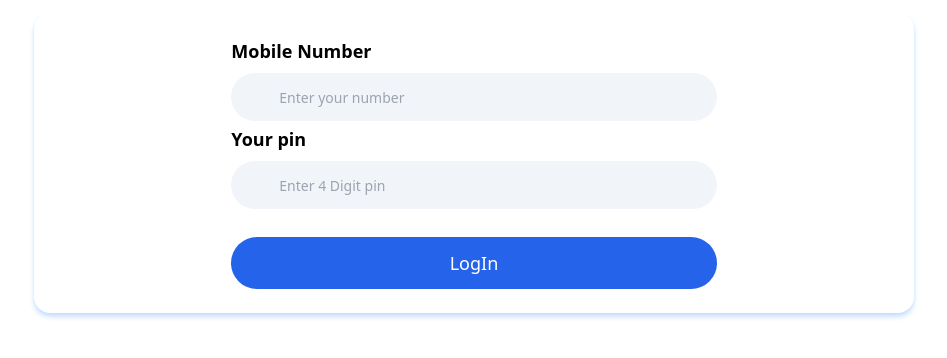
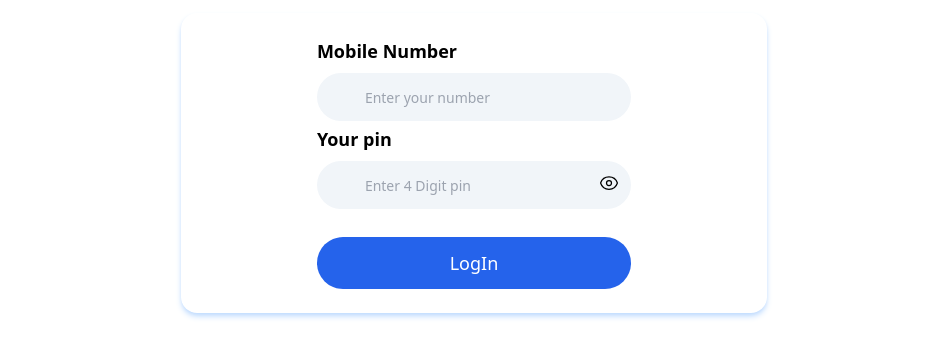
Before and after one commit to hsrokon/FLyMoney-app, a website: page index.html in a window 1280 px wide. Shown: the part 244-602 px from the top of the page, without its empty margins (170-1117 px from the left). Drawn offline with Linux system fonts and the light colour scheme.

Commit message:
added Input as Password and added eyeSVG to see & hide password

```diff
--- a/index.html
+++ b/index.html
@@ -13,19 +13,41 @@
         <img class="w-5/12 md:w-3/12 lg:w-3/12 mx-auto" src="logos/payoo.png" alt="">
     </div>
 
-    <div class="ml-2 md:w-6/12 lg:w-9/12 flex flex-col justify-center items-center p-6 rounded-lg lg:rounded-2xl shadow-md shadow-blue-200">
+    <div class="ml-2 md:w-6/12  flex flex-col justify-center items-center p-6 rounded-lg lg:rounded-2xl shadow-md shadow-blue-200">
         <div class="flex flex-col mb-2 md:mb-1 md:w-10/12 lg:w-7/12">
             <p class="mb-1 font-semibold md:mb-2 md:text-lg ">Mobile Number</p>
             <input class="bg-slate-100 p-1 pl-4 md:pl-6 xl:pl-12 rounded-full placeholder:text-sm md:placeholder:text-sm px-7 md:py-3" type="text" placeholder="Enter your number">
         </div>
-        <div class="flex flex-col mb-1 md:w-10/12 lg:w-7/12">
+        <div class="flex flex-col mb-1 md:w-10/12 lg:w-7/12 relative">
             <p class="mb-1 font-semibold md:mb-2 md:text-lg ">Your pin</p>
-            <input class="bg-slate-100 p-1 pl-4 md:pl-6 xl:pl-12  rounded-full placeholder:text-sm md:placeholder:text-sm lg:placeholder:text-sm px-7 md:py-3 " type="text" placeholder="Enter 4 Digit pin">
+            <input id="js-pass" class="bg-slate-100 p-1 pl-4 md:pl-6 xl:pl-12  rounded-full placeholder:text-sm md:placeholder:text-sm lg:placeholder:text-sm px-7 md:py-3 " type="password" placeholder="Enter 4 Digit pin">
+            <button class="absolute right-3 top-8 md:top-12 cursor-pointer" onclick="passToggle()">
+                <svg xmlns="http://www.w3.org/2000/svg" fill="none" viewBox="0 0 24 24" stroke-width="1.5" stroke="currentColor" id="js-eye" class="size-5">
+                    <path stroke-linecap="round" stroke-linejoin="round" d="M2.036 12.322a1.012 1.012 0 0 1 0-.639C3.423 7.51 7.36 4.5 12 4.5c4.638 0 8.573 3.007 9.963 7.178.07.207.07.431 0 .639C20.577 16.49 16.64 19.5 12 19.5c-4.638 0-8.573-3.007-9.963-7.178Z" />
+                    <path stroke-linecap="round" stroke-linejoin="round" d="M15 12a3 3 0 1 1-6 0 3 3 0 0 1 6 0Z" />
+                </svg>
+            </button>
         </div>
         <button class="bg-blue-600 text-white md:text-lg w-full md:w-10/12 lg:w-7/12 py-1 md:py-3 rounded-full mt-2 md:mt-4 lg:mt-5 xl:mt-6
         hover:bg-blue-300 transition ease-in-out duration-200">
             LogIn
         </button>
     </div>
+
+    <script>
+        const passInput=document.getElementById('js-pass');
+        const eyeSVG=document.getElementById('js-eye');
+
+        function passToggle (params) {
+            if (passInput.type==='password') {
+                passInput.type ='text';
+                eyeSVG.innerHTML='<path stroke-linecap="round" stroke-linejoin="round" d="M3.98 8.223A10.477 10.477 0 0 0 1.934 12C3.226 16.338 7.244 19.5 12 19.5c.993 0 1.953-.138 2.863-.395M6.228 6.228A10.451 10.451 0 0 1 12 4.5c4.756 0 8.773 3.162 10.065 7.498a10.522 10.522 0 0 1-4.293 5.774M6.228 6.228 3 3m3.228 3.228 3.65 3.65m7.894 7.894L21 21m-3.228-3.228-3.65-3.65m0 0a3 3 0 1 0-4.243-4.243m4.242 4.242L9.88 9.88" />'
+            } else {
+                passInput.type='password';
+                eyeSVG.innerHTML=`<path stroke-linecap="round" stroke-linejoin="round" d="M2.036 12.322a1.012 1.012 0 0 1 0-.639C3.423 7.51 7.36 4.5 12 4.5c4.638 0 8.573 3.007 9.963 7.178.07.207.07.431 0 .639C20.577 16.49 16.64 19.5 12 19.5c-4.638 0-8.573-3.007-9.963-7.178Z" />
+                <path stroke-linecap="round" stroke-linejoin="round" d="M15 12a3 3 0 1 1-6 0 3 3 0 0 1 6 0Z" />`
+            }
+        }
+    </script>
 </body>
 </html>
```
Also changed, not shown: Icons/financial 1.svg (added), Icons/money 1.svg (added), Icons/purse 1.svg (added), Icons/send 1.svg (added), Icons/transaction 1.svg (added), Icons/wallet 1.svg (added), output.css.
